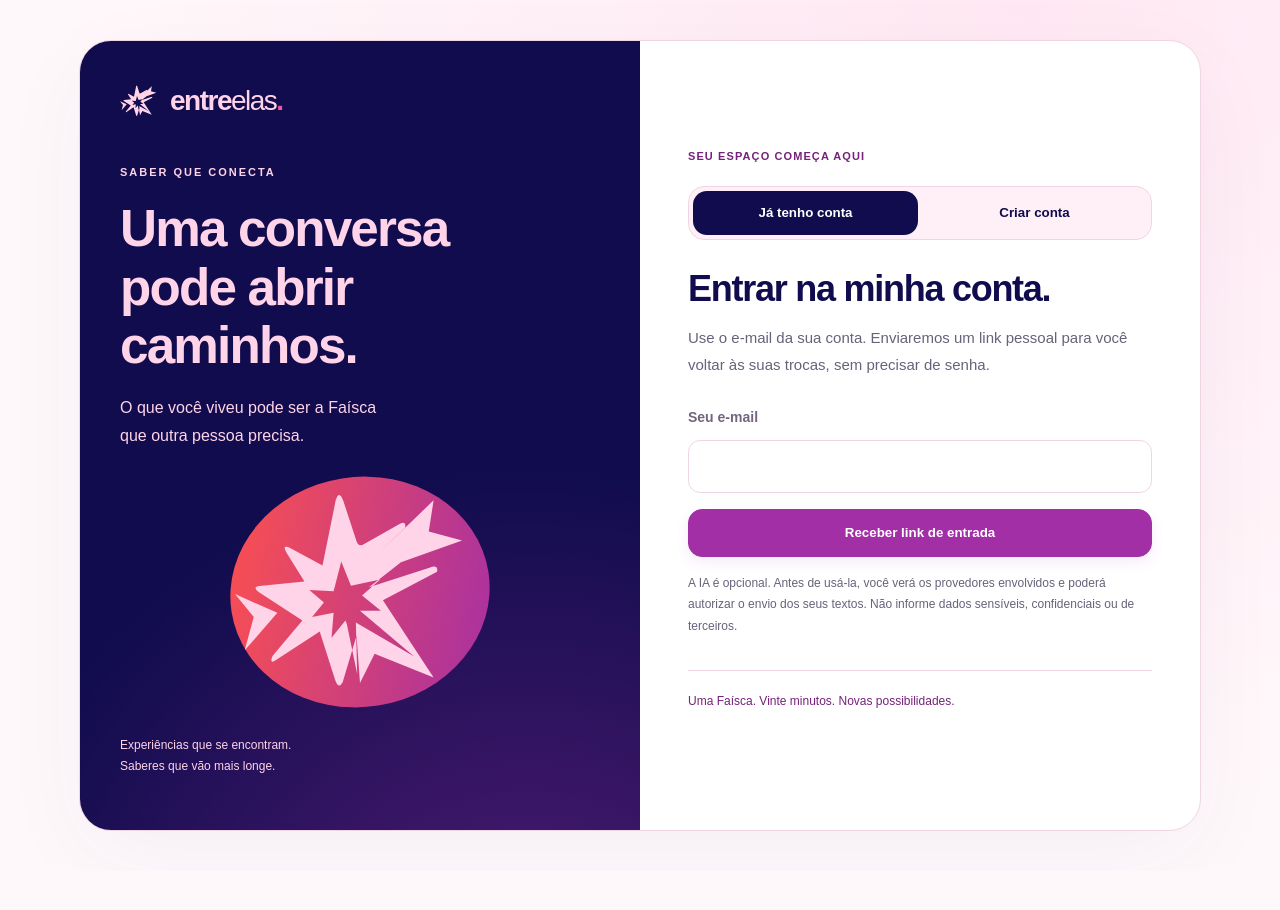
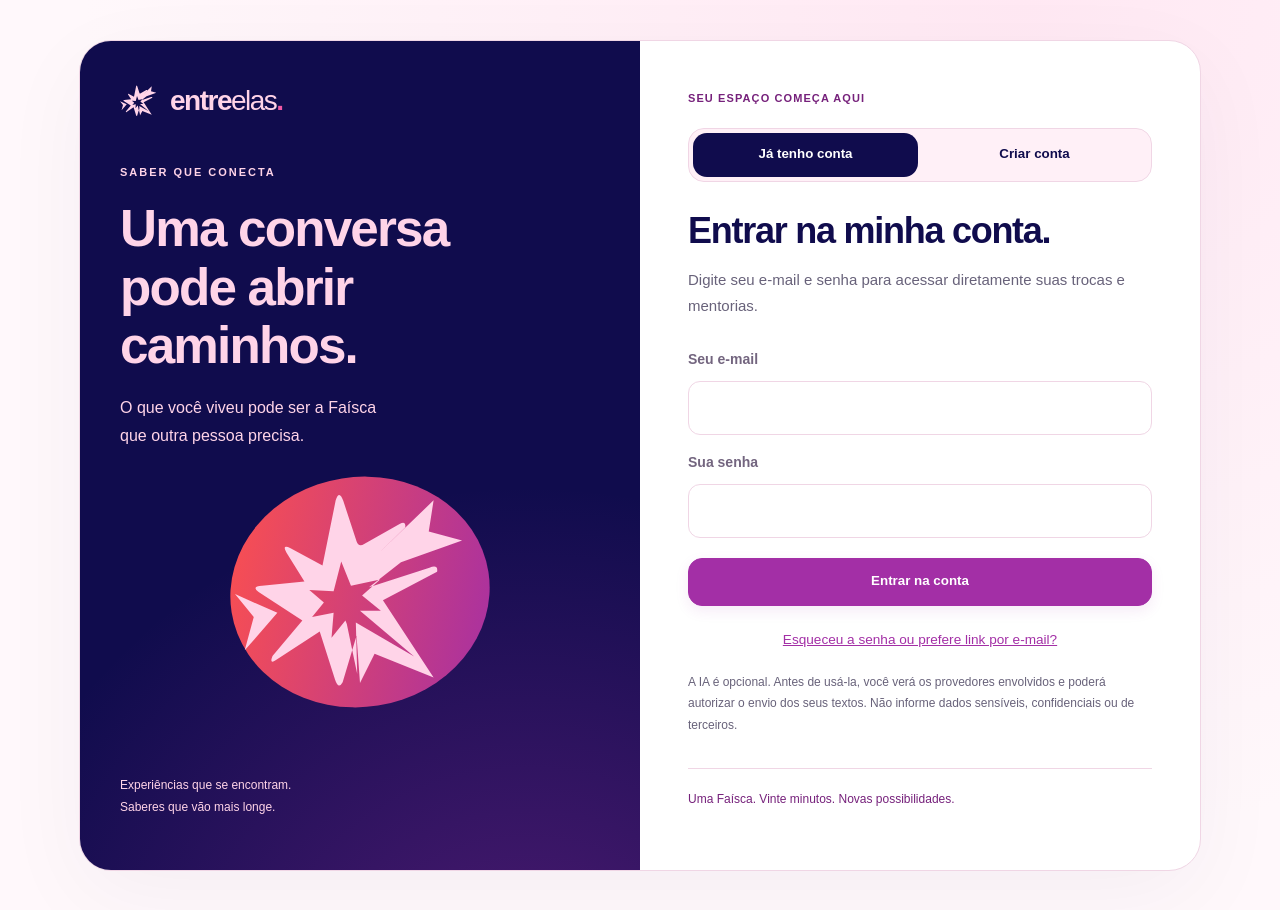
Before and after one commit to codebyjuliamendes/entre_elas, a Next.js app: page /entrar in a window 1280 px wide. Before the commit the page ends 871 px from the top, so only its background shows below. Built offline with nearby package versions, Linux system fonts and the light colour scheme.

Commit message:
feat(auth): implementar login e cadastro direto com senha e confirmacao instantanea

```diff
--- /dev/null
+++ b/app/api/auth/entrar/route.ts
@@ -0,0 +1,82 @@
+import { z } from "zod";
+import { resposta, corpo } from "@/lib/api";
+import { clienteAuth, salvarSessao } from "@/lib/auth/piloto";
+import { exigirEmail } from "@/lib/piloto/config";
+import { getDb, verificarErro } from "@/lib/db/client";
+import { ErroDominio } from "@/lib/domain/erros";
+import { normalizarRetorno } from "@/lib/piloto/retorno";
+
+const entrarSchema = z.object({
+  email: z.string().trim().email().max(254),
+  senha: z.string().min(6, "A senha deve ter pelo menos 6 caracteres.").max(128),
+  modo: z.enum(["entrar", "cadastrar"]).default("entrar"),
+  retorno: z.string().optional(),
+});
+
+export async function POST(request: Request) {
+  return resposta(async () => {
+    const input = entrarSchema.parse(await corpo(request));
+    const email = exigirEmail(input.email);
+    const senha = input.senha;
+    const client = clienteAuth();
+
+    let session = null;
+    let userId = null;
+
+    if (input.modo === "cadastrar") {
+      const { data, error } = await client.auth.signUp({
+        email,
+        password: senha,
+      });
+      if (error) {
+        if (
+          error.message.includes("already registered") ||
+          error.message.includes("already exists") ||
+          (error as { code?: string }).code === "user_already_exists"
+        ) {
+          throw new ErroDominio(
+            "Este e-mail já possui conta cadastrada. Escolha 'Já tenho conta' acima para entrar.",
+            409,
+          );
+        }
+        throw new ErroDominio(error.message, 400);
+      }
+      session = data.session;
+      userId = data.user?.id;
+    } else {
+      const { data, error } = await client.auth.signInWithPassword({
+        email,
+        password: senha,
+      });
+      if (error) {
+        throw new ErroDominio(
+          "E-mail ou senha incorretos. Confira os dados ou escolha 'Criar conta' se ainda não tiver cadastro.",
+          401,
+        );
+      }
+      session = data.session;
+      userId = data.user?.id;
+    }
+
+    if (!session || !userId) {
+      throw new ErroDominio(
+        "Não foi possível iniciar sua sessão. Tente novamente.",
+        500,
+      );
+    }
+
+    // Provisionar conta no piloto caso ainda não exista
+    const { error: pe } = await getDb().rpc("piloto_provisionar", {
+      auth_id: userId,
+    });
+    verificarErro(pe);
+
+    // Salvar sessão nos cookies HTTP-only
+    await salvarSessao(session);
+
+    return {
+      ok: true,
+      redirecionar: normalizarRetorno(input.retorno),
+    };
+  });
+}
--- a/components/piloto/Login.tsx
+++ b/components/piloto/Login.tsx
@@ -3,14 +3,17 @@ import { Marca, SimboloFaisca } from "@/components/Marca";
 import { normalizarRetorno } from "@/lib/piloto/retorno";
 import { useEffect, useState, type FormEvent } from "react";
 import { useRouter, useSearchParams } from "next/navigation";
+
 export function Login() {
   const router = useRouter(),
     params = useSearchParams();
   const retorno = normalizarRetorno(params.get("retorno"));
   const [modo, setModo] = useState<"entrar" | "cadastrar">("entrar");
   const [email, setEmail] = useState(""),
+    [senha, setSenha] = useState(""),
     [status, setStatus] = useState(""),
     [busy, setBusy] = useState(false);
+
   useEffect(() => {
     if (params.get("renovar")) {
       void fetch("/api/auth/renovar", {
@@ -22,9 +25,38 @@ export function Login() {
       });
     }
   }, [params, router, retorno]);
-  async function entrar(e: FormEvent) {
+
+  async function autenticar(e: FormEvent) {
     e.preventDefault();
     setBusy(true);
+    setStatus("");
+    try {
+      const r = await fetch("/api/auth/entrar", {
+        method: "POST",
+        headers: { "Content-Type": "application/json" },
+        body: JSON.stringify({ email, senha, modo, retorno }),
+      });
+      const data = await r.json();
+      if (r.ok) {
+        setStatus("Acesso liberado! Entrando…");
+        router.replace(data.redirecionar || retorno || "/piloto");
+      } else {
+        setStatus(data.erro);
+      }
+    } catch {
+      setStatus("Sem conexão. Tente novamente.");
+    } finally {
+      setBusy(false);
+    }
+  }
+
+  async function pedirLinkPorEmail() {
+    if (!email) {
+      setStatus("Informe seu e-mail acima para receber o link.");
+      return;
+    }
+    setBusy(true);
+    setStatus("");
     try {
       const r = await fetch("/api/auth/link", {
         method: "POST",
@@ -34,7 +66,7 @@ export function Login() {
       const data = await r.json();
       setStatus(
         r.ok
-          ? "Link enviado. Abra seu e-mail neste mesmo navegador e dispositivo. Verifique também o spam. O link é pessoal e expira."
+          ? "Link enviado. Abra seu e-mail neste mesmo navegador e dispositivo. Verifique também o spam."
           : data.erro,
       );
     } catch {
@@ -43,6 +75,7 @@ export function Login() {
       setBusy(false);
     }
   }
+
   return (
     <main className="pilot-login brand-login">
       <section
@@ -95,10 +128,10 @@ export function Login() {
         </h2>
         <p>
           {modo === "entrar"
-            ? "Use o e-mail da sua conta. Enviaremos um link pessoal para você voltar às suas trocas, sem precisar de senha."
-            : "É sua primeira vez? Cadastre seu e-mail e confirme o link que enviaremos. Depois, você prepara seu perfil para começar as trocas."}
+            ? "Digite seu e-mail e senha para acessar diretamente suas trocas e mentorias."
+            : "É sua primeira vez? Escolha seu e-mail e crie sua senha para começar imediatamente."}
         </p>
-        <form onSubmit={entrar}>
+        <form onSubmit={autenticar}>
           <label className="form-label" htmlFor="email">
             Seu e-mail
           </label>
@@ -111,17 +144,55 @@ export function Login() {
             value={email}
             onChange={(e) => setEmail(e.target.value)}
           />
-          <button className="pilot-button" disabled={busy}>
+
+          <label className="form-label" htmlFor="senha" style={{ marginTop: "1rem" }}>
+            Sua senha
+          </label>
+          <input
+            id="senha"
+            type="password"
+            autoComplete={modo === "entrar" ? "current-password" : "new-password"}
+            required
+            minLength={6}
+            maxLength={128}
+            placeholder={modo === "cadastrar" ? "Mínimo 6 caracteres" : ""}
+            value={senha}
+            onChange={(e) => setSenha(e.target.value)}
+          />
+
+          <button className="pilot-button" disabled={busy} style={{ marginTop: "1.25rem" }}>
             {busy
-              ? "Enviando…"
+              ? "Aguarde…"
               : modo === "entrar"
-                ? "Receber link de entrada"
-                : "Receber link para criar conta"}
+                ? "Entrar na conta"
+                : "Criar minha conta"}
           </button>
         </form>
+
+        <div style={{ marginTop: "1rem", textAlign: "center" }}>
+          <button
+            type="button"
+            disabled={busy}
+            onClick={pedirLinkPorEmail}
+            style={{
+              background: "none",
+              border: "none",
+              color: "#a32fa6",
+              textDecoration: "underline",
+              fontSize: "0.85rem",
+              cursor: "pointer",
+              padding: "0.5rem"
+            }}
+          >
+            {modo === "entrar"
+              ? "Esqueceu a senha ou prefere link por e-mail?"
+              : "Prefere receber link de confirmação por e-mail?"}
+          </button>
+        </div>
+
         {params.get("erro") && (
           <p role="alert">
-            Link inválido ou expirado. Solicite outro link neste navegador.
+            Link inválido ou expirado. Entre com sua senha ou solicite outro link.
           </p>
         )}
         <p role="status">{status}</p>
```
